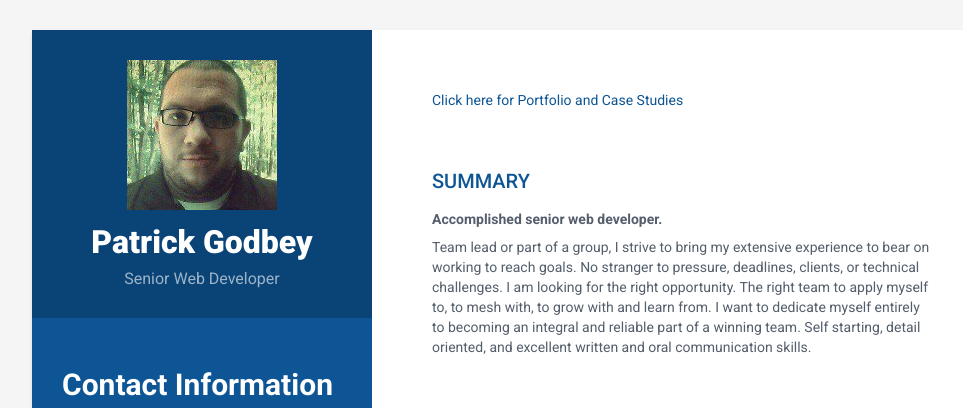
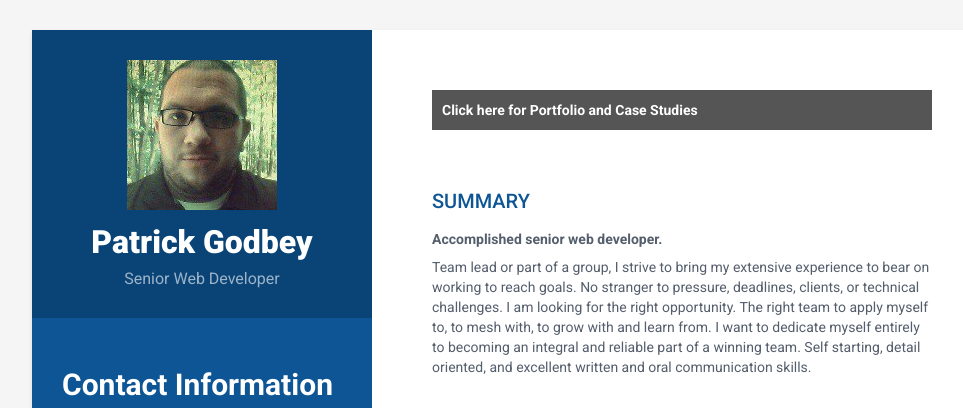
Before and after one commit to mrpatg/mrpatg.github.io, a plain HTML site: page index.html in a window 1280 px wide. Shown: the top 408 px of the page, without its empty margins (128-1091 px from the left). Drawn offline with Linux system fonts and the light colour scheme.

Commit message:
modified link coloring

```diff
--- a/assets/css/styles.css
+++ b/assets/css/styles.css
@@ -284,3 +284,15 @@ p {
 }
 /* Large devices (large desktops, 1200px and up) */
 /* Ex-Large devices (large desktops, 1200px and up) */
+.portfolio-section{
+    background: #555;
+    padding: 10px;
+    font-size: 14px;
+    color: #fff;
+    text-align: left;
+    margin-bottom: 30px;
+}
+.portfolio-section a{
+    color:#fff;
+    font-weight:bold;
+}
```
